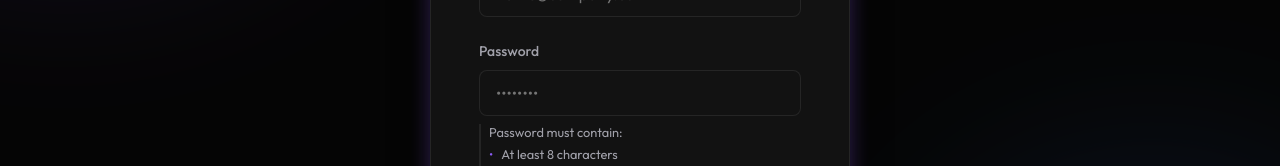
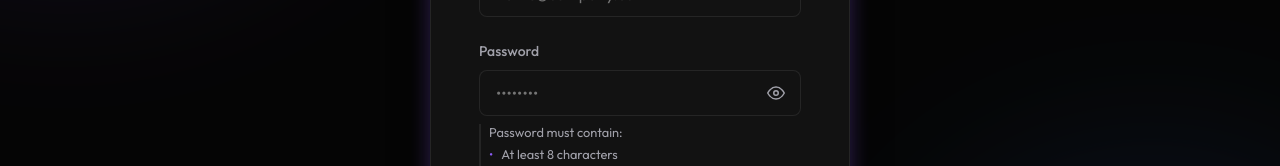
Before and after one commit to rohandev19/ai-standup, a Next.js app in the folder apps/web/: page /register in a window 1280 px wide. Shown: the part 442-608 px from the top of the page. Built offline with nearby package versions, Linux system fonts and the light colour scheme; no server answers.

Commit message:
feat: add password visibility toggle and fix auth interceptor loop

```diff
--- a/apps/web/src/components/Input/Input.module.css
+++ b/apps/web/src/components/Input/Input.module.css
@@ -40,3 +40,33 @@
   font-size: 0.75rem;
   margin-top: -0.25rem;
 }
+
+.inputContainer {
+  position: relative;
+  width: 100%;
+  display: flex;
+  align-items: center;
+}
+
+.eyeButton {
+  position: absolute;
+  right: 1rem;
+  background: transparent;
+  border: none;
+  color: var(--text-secondary);
+  cursor: pointer;
+  display: flex;
+  align-items: center;
+  justify-content: center;
+  padding: 0;
+  outline: none;
+  transition: color 0.2s ease;
+}
+
+.eyeButton:hover {
+  color: var(--accent-primary);
+}
+
+.inputContainer .input {
+  padding-right: 2.5rem;
+}
--- a/apps/web/src/components/Input/Input.tsx
+++ b/apps/web/src/components/Input/Input.tsx
@@ -1,4 +1,4 @@
-import React, { InputHTMLAttributes } from 'react';
+import React, { InputHTMLAttributes, useState } from 'react';
 import styles from './Input.module.css';
 
 interface InputProps extends InputHTMLAttributes<HTMLInputElement> {
@@ -6,14 +6,35 @@
   error?: string;
 }
 
-export const Input: React.FC<InputProps> = ({ label, error, className = '', ...props }) => {
+export const Input: React.FC<InputProps> = ({ label, error, className = '', type, ...props }) => {
+  const [showPassword, setShowPassword] = useState(false);
+  const isPassword = type === 'password';
+  const inputType = isPassword ? (showPassword ? 'text' : 'password') : type;
+
   return (
     <div className={`${styles.wrapper} ${className}`}>
       {label && <label className={styles.label}>{label}</label>}
-      <input
-        className={`${styles.input} ${error ? styles.hasError : ''}`}
-        {...props}
-      />
+      <div className={styles.inputContainer}>
+        <input
+          type={inputType}
+          className={`${styles.input} ${error ? styles.hasError : ''}`}
+          {...props}
+        />
+        {isPassword && (
+          <button
+            type="button"
+            className={styles.eyeButton}
+            onClick={() => setShowPassword(!showPassword)}
+            aria-label={showPassword ? "Hide password" : "Show password"}
+          >
+            {showPassword ? (
+              <svg xmlns="http://www.w3.org/2000/svg" width="18" height="18" viewBox="0 0 24 24" fill="none" stroke="currentColor" strokeWidth="2" strokeLinecap="round" strokeLinejoin="round"><path d="M17.94 17.94A10.07 10.07 0 0 1 12 20c-7 0-11-8-11-8a18.45 18.45 0 0 1 5.06-5.94M9.9 4.24A9.12 9.12 0 0 1 12 4c7 0 11 8 11 8a18.5 18.5 0 0 1-2.16 3.19m-6.72-1.07a3 3 0 1 1-4.24-4.24"></path><line x1="1" y1="1" x2="23" y2="23"></line></svg>
+            ) : (
+              <svg xmlns="http://www.w3.org/2000/svg" width="18" height="18" viewBox="0 0 24 24" fill="none" stroke="currentColor" strokeWidth="2" strokeLinecap="round" strokeLinejoin="round"><path d="M1 12s4-8 11-8 11 8 11 8-4 8-11 8-11-8-11-8z"></path><circle cx="12" cy="12" r="3"></circle></svg>
+            )}
+          </button>
+        )}
+      </div>
       {error && <span className={styles.errorText}>{error}</span>}
     </div>
   );
--- a/apps/web/src/contexts/AuthContext.tsx
+++ b/apps/web/src/contexts/AuthContext.tsx
@@ -48,10 +48,11 @@
         const originalRequest = error.config;
 
         // Prevent infinite loops if /auth/refresh itself returns 401
+        // Also don't attempt to refresh if login/register fails with 401
         if (
           error.response?.status === 401 &&
           !originalRequest._retry &&
-          originalRequest.url !== '/auth/refresh'
+          !['/auth/refresh', '/auth/login', '/auth/register', '/auth/logout'].includes(originalRequest.url)
         ) {
           originalRequest._retry = true;
 
```
